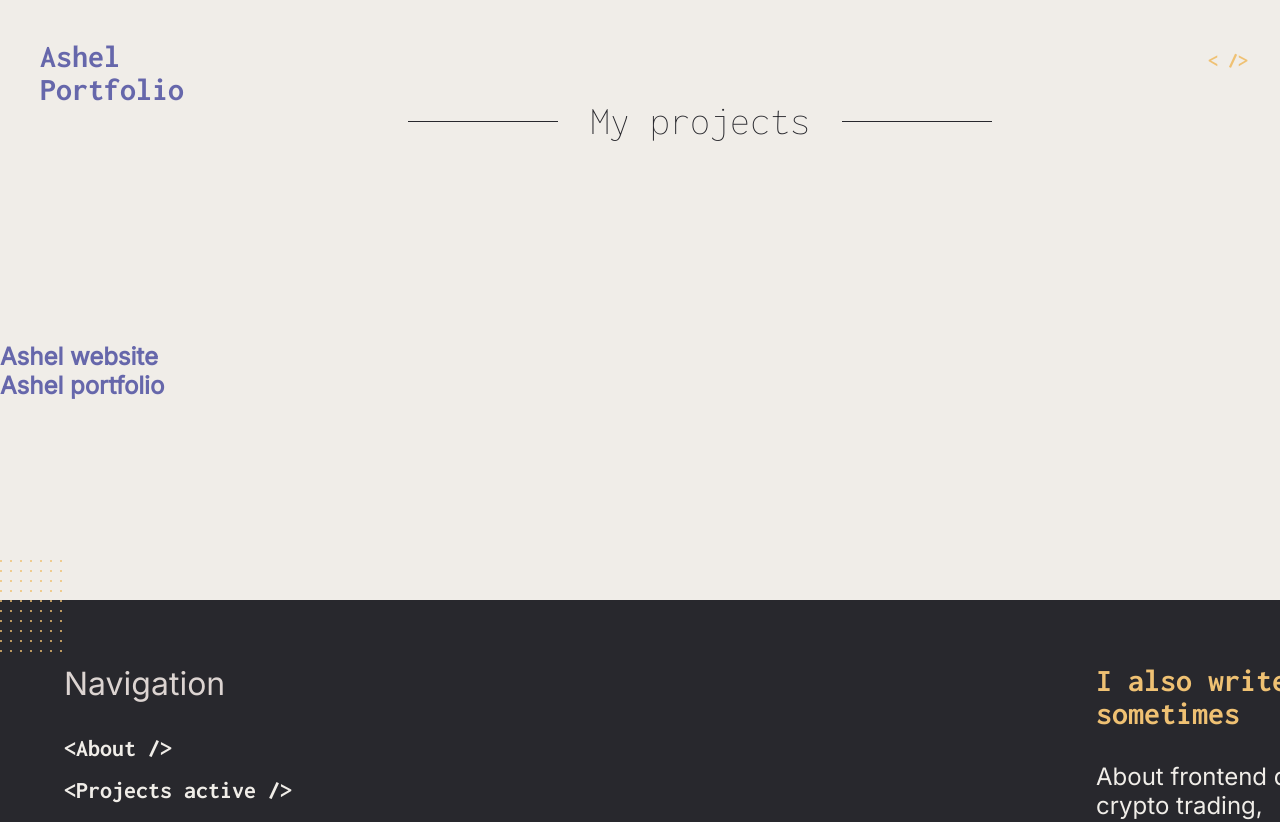
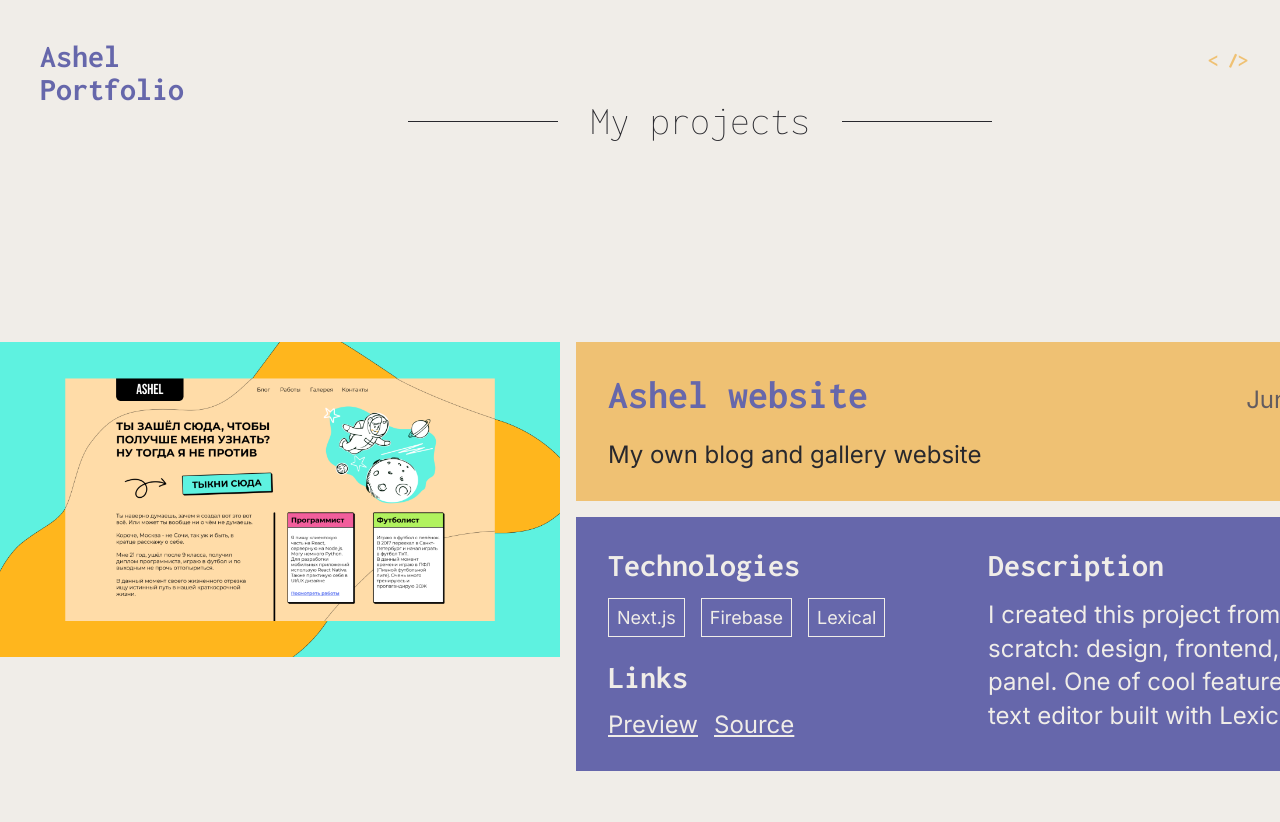
Before and after one commit to 7evenUp/ashel-portfolio, a React (Create React App) app: page /projects in a window 1280 px wide. Shown: the top 822 px of the page. Built offline with nearby package versions, Linux system fonts and the light colour scheme.

Commit message:
Finished developing Projects page

```diff
--- a/src/components/Project/Project.module.scss
+++ b/src/components/Project/Project.module.scss
@@ -2,9 +2,114 @@
 @use '../../styles/mixins';
 
 .container {
+  width: 100%;
+  display: flex;
+  gap: 16px;
+}
 
+.image_wrapper {
+  flex-basis: 40%;
+
+  img {
+    max-width: 100%;
+  }
+}
+
+.info {
+  flex: 1;
+  display: flex;
+  flex-direction: column;
+  gap: 16px;
+
+  &_top {
+    display: flex;
+    flex-direction: column;
+    gap: 24px;
+    padding: 32px;
+    background-color: colors.$secondary;
+  }
+
+  &_bottom {
+    padding: 32px;
+    background-color: colors.$primary;
+    display: flex;
+    justify-content: space-between;
+
+    &_left {
+      flex: 50%;
+      display: flex;
+      flex-direction: column;
+      gap: 24px;
+    }
+
+    &_right {
+      flex: 50%;
+
+      p {
+        font-size: 24px;
+        line-height: 140%;
+        color: colors.$white;
+      }
+    }
+  }
+
+  &_heading {
+    @include mixins.font-inconsolata-bold;
+    color: colors.$white;
+    font-size: 32px;
+    margin-bottom: 16px;
+  }
+
+  &_stack {
+    display: flex;
+    flex-wrap: wrap;
+    gap: 16px;
+
+    span {
+      border: 1px solid colors.$white;
+      color: colors.$white;
+      font-size: 18px;
+      padding: 8px;
+    }
+  }
+
+  &_links {
+    display: flex;
+    flex-wrap: wrap;
+    gap: 16px;
+
+    a {
+      text-decoration: underline;
+      font-size: 24px;
+      color: colors.$white;
+      transition: all 0.25s ease-in-out;
+
+      &:hover {
+        opacity: 0.8;
+      }
+    }
+  }
 }
 
 .heading {
-  color: colors.$primary;
+  display: flex;
+  justify-content: space-between;
+  align-items: baseline;
+
+  h2 {
+    @include mixins.font-inconsolata-bold;
+    color: colors.$primary;
+    font-size: 40px;
+  }
+
+  span {
+    font-size: 24px;
+    color: colors.$gray;
+  }
 }
+
+.subheading {
+  width: 60%;
+  font-size: 24px;
+  color: colors.$black;
+}
--- a/src/components/Project/Project.tsx
+++ b/src/components/Project/Project.tsx
@@ -2,10 +2,57 @@ import React from 'react'
 import { IProject } from '../../uidata/projects'
 import styles from './Project.module.scss'
 
-const Project = ({heading}: IProject) => {
+const Project = ({
+  img,
+  heading,
+  subheading,
+  date,
+  stack,
+  links,
+  description
+}: IProject) => {
   return (
     <div className={styles.container}>
-      <h2 className={styles.heading}>{heading}</h2>
+      <div className={styles.image_wrapper}>
+        <img className={styles.image} src={img} alt={heading}/>
+      </div>
+
+      <div className={styles.info}>
+        <div className={styles.info_top}>
+          <div className={styles.heading}>
+            <h2>{heading}</h2>
+            <span>{date}</span>
+          </div>
+          <p className={styles.subheading}>{subheading}</p>
+        </div>
+        <div className={styles.info_bottom}>
+          <div className={styles.info_bottom_left}>
+            <div>
+              <h3 className={styles.info_heading}>Technologies</h3>
+              <div className={styles.info_stack}>
+                {stack.map((el, i) => <span key={i}>{el}</span>)}
+              </div>
+            </div>
+            <div>
+              <h3 className={styles.info_heading}>Links</h3>
+              <div className={styles.info_links}>
+                {links.map((link, i) => (
+                  <a
+                    key={i}
+                    href={link.href}
+                    target={'_blank'}
+                    rel="noreferrer"
+                  >{link.label}</a>
+                ))}
+              </div>
+            </div>
+          </div>
+          <div className={styles.info_bottom_right}>
+            <h3 className={styles.info_heading}>Description</h3>
+            <p>{description}</p>
+          </div>
+        </div>
+      </div>
     </div>
   )
 }
--- a/src/components/index.ts
+++ b/src/components/index.ts
@@ -4,3 +4,4 @@ export { default as Socials } from './Socials/Socials'
 export { default as TextureSvg } from './TextureSvg/TextureSvg'
 export { default as SectionHeading } from './SectionHeading/SectionHeading'
 export { default as Footer } from './Footer/Footer'
+export { default as Project } from './Project/Project'
--- a/src/pages/Projects/Projects.module.scss
+++ b/src/pages/Projects/Projects.module.scss
@@ -8,3 +8,9 @@
   flex-direction: column;
   gap: 200px;
 }
+
+.projects {
+  display: flex;
+  flex-direction: column;
+  gap: 100px;
+}
--- a/src/pages/Projects/Projects.tsx
+++ b/src/pages/Projects/Projects.tsx
@@ -1,15 +1,14 @@
-import React from 'react'
 import { Footer, SectionHeading } from '../../components'
-import Project from '../../components/Project/Project'
+import { Project } from '../../components'
 import { projects } from '../../uidata/projects'
 import styles from './Projects.module.scss'
 
-export default function Projects() {
+const Projects = () => {
   return (
     <div className={styles.container}>
       <SectionHeading heading='My projects' />
 
-      <div className='projects'>
+      <div className={styles.projects}>
         {projects.map((project, i) => <Project key={i} {...project} />)}
       </div>
 
@@ -17,3 +16,5 @@ export default function Projects() {
     </div>
   )
 }
+
+export default Projects
--- a/src/uidata/projects.ts
+++ b/src/uidata/projects.ts
@@ -36,7 +36,7 @@ export const projects: Array<IProject> = [
     heading: 'Ashel portfolio',
     subheading: 'It\'s your current page by the way',
     date: 'July 2022',
-    stack: ['React', 'Framer-motion', 'Sass', 'React-router-dom v6'],
+    stack: ['React', 'Framer-motion', 'Sass', 'React Router 6'],
     links: [
       {
         label: 'Source',
```
